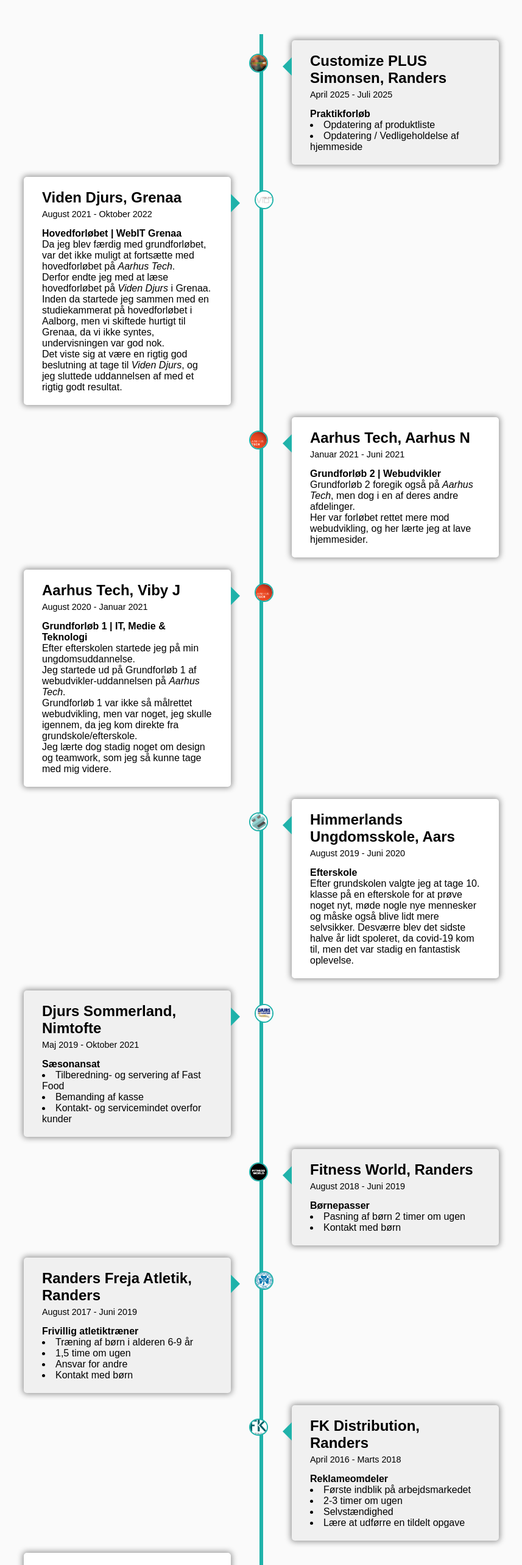
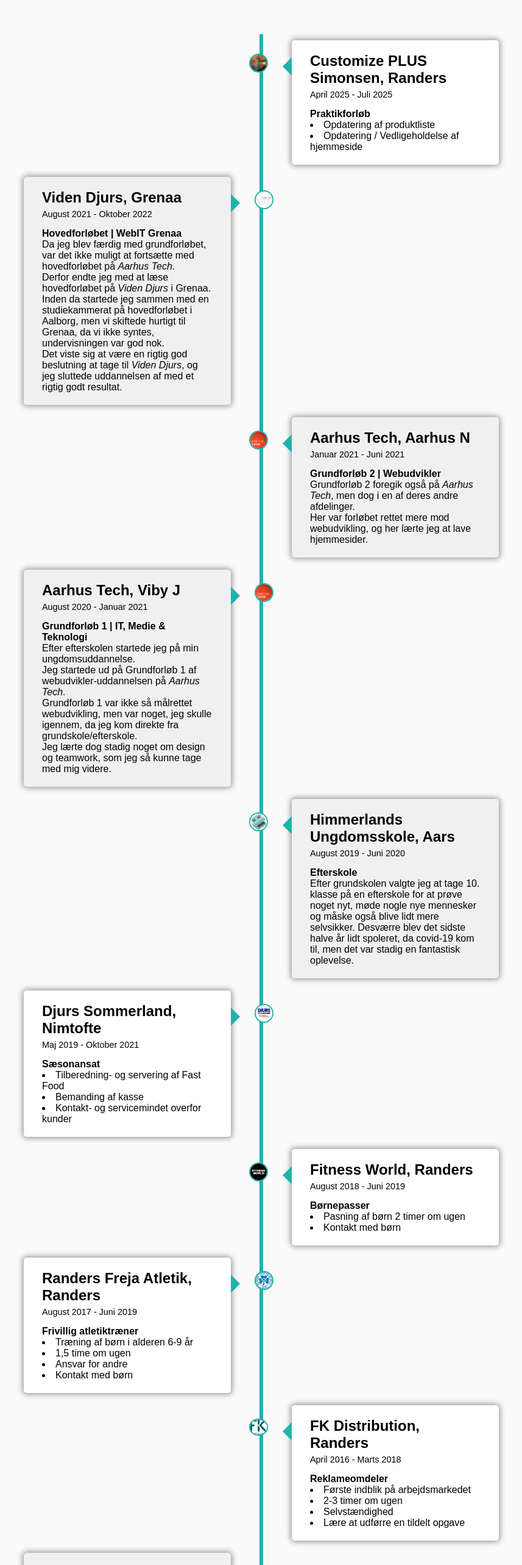
Before and after one commit to tobiasdichmann/my-portfolio, a React (Create React App) app: page / in a window 1280 px wide. Shown: the part 2877-5443 px from the top of the page at 61% size, without its empty margins (211-1068 px from the left). Built offline with nearby package versions, Linux system fonts and the light colour scheme.

Commit message:
edited education cards

```diff
--- a/src/pages/Education.jsx
+++ b/src/pages/Education.jsx
@@ -25,7 +25,7 @@
         {/* Customize PLUS Simonsen */}
         <div className="container right">
           <img src={customizePlusSimonsen} alt="FK Distribution's Logo" />
-          <div className="content work">
+          <div className="content">
             <h4>Customize PLUS Simonsen, Randers</h4>
             <h5>April 2025 - Juli 2025</h5>
             <p>
@@ -43,7 +43,7 @@
         {/* Viden Djurs */}
         <div className="container left">
           <img src={videnDjurs} alt="Viden Djurs's Logo" />
-          <div className="content">
+          <div className="content education">
             <h4>Viden Djurs, Grenaa</h4>
             <h5>August 2021 - Oktober 2022</h5>
             <p>
@@ -67,7 +67,7 @@
         {/* Aarhus Tech, Grundforløb 2 */}
         <div className="container right">
           <img src={aarhusTech} alt="Aarhus Tech's Logo" />
-          <div className="content">
+          <div className="content education">
             <h4>Aarhus Tech, Aarhus N</h4>
             <h5>Januar 2021 - Juni 2021</h5>
             <p>
@@ -85,7 +85,7 @@
         {/* Aarhus Tech, Grundforløb 1 */}
         <div className="container left">
           <img src={aarhusTech} alt="Aarhus Tech's Logo" />
-          <div className="content">
+          <div className="content education">
             <h4>Aarhus Tech, Viby J</h4>
             <h5>August 2020 - Januar 2021</h5>
             <p>
@@ -110,7 +110,7 @@
             src={himmerlandsUngdomsskole}
             alt="Himmerlands Ungdomsskole's Logo"
           />
-          <div className="content">
+          <div className="content education">
             <h4>Himmerlands Ungdomsskole, Aars</h4>
             <h5>August 2019 - Juni 2020</h5>
             <p>
@@ -129,7 +129,7 @@
         {/* Djurs Sommerland */}
         <div className="container left">
           <img src={djursSommerland} alt="Djurs Sommerland's Logo" />
-          <div className="content work">
+          <div className="content">
             <h4>Djurs Sommerland, Nimtofte</h4>
             <h5>Maj 2019 - Oktober 2021</h5>
             <p>
@@ -148,7 +148,7 @@
         {/* Fitness World */}
         <div className="container right">
           <img src={fitnessWorld} alt="Fitness World's Logo" />
-          <div className="content work">
+          <div className="content">
             <h4>Fitness World, Randers</h4>
             <h5>August 2018 - Juni 2019</h5>
             <p>
@@ -166,7 +166,7 @@
         {/* Randers Freja Atletik */}
         <div className="container left">
           <img src={randersFreja} alt="Randers Freja Atletik's Logo" />
-          <div className="content work">
+          <div className="content">
             <h4>Randers Freja Atletik, Randers</h4>
             <h5>August 2017 - Juni 2019</h5>
             <p>
@@ -186,7 +186,7 @@
         {/* FK Distribution */}
         <div className="container right">
           <img src={fkDistribution} alt="FK Distribution's Logo" />
-          <div className="content work">
+          <div className="content">
             <h4>FK Distribution, Randers</h4>
             <h5>April 2016 - Marts 2018</h5>
             <p>
@@ -206,7 +206,7 @@
         {/* C. la Cours Skole */}
         <div className="container left">
           <img src={cLaCoursSkole} alt="C. la Cours Skole's Logo" />
-          <div className="content">
+          <div className="content education">
             <h4>C. la Cours Skole, Randers</h4>
             <h5>August 2009 - Juni 2019</h5>
             <p>
--- a/src/styles/education.scss
+++ b/src/styles/education.scss
@@ -113,7 +113,7 @@
         }
       }
 
-      .work {
+      .education {
         background-color: rgb(240, 240, 240);
       }
     }
```
